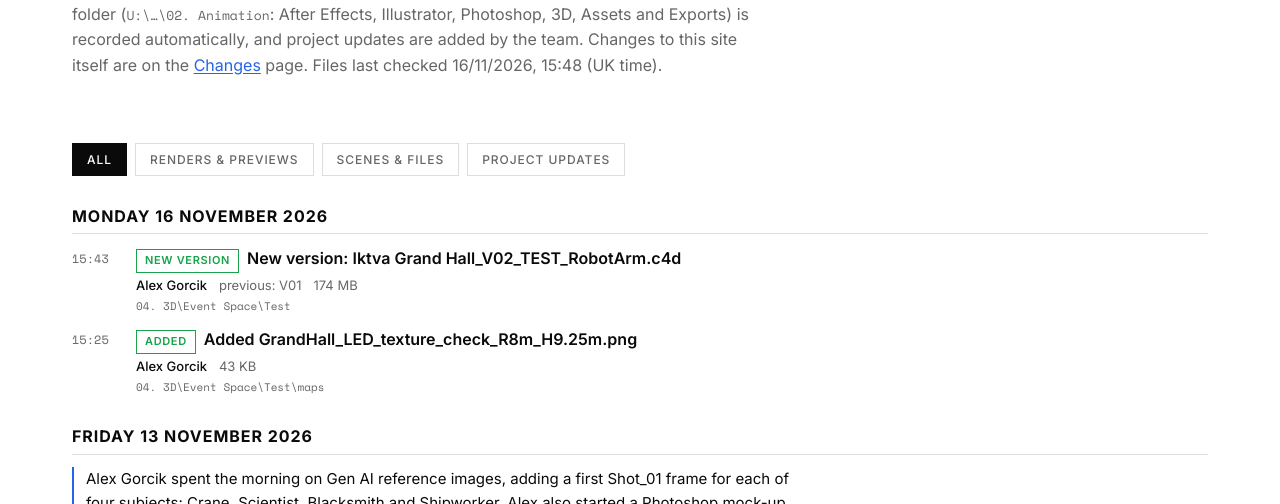
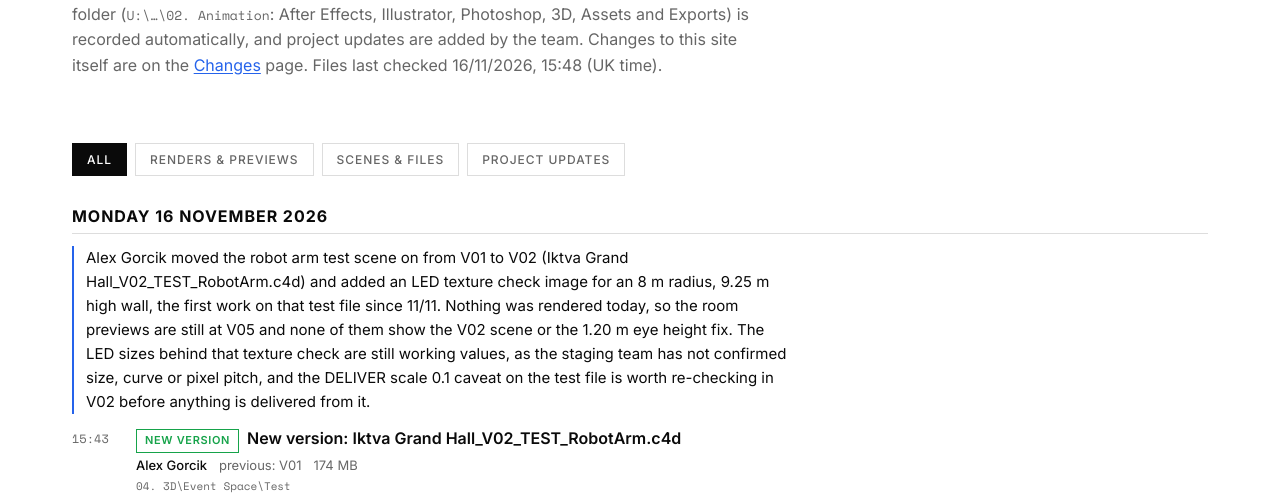
Before and after one commit to rd-code-storage/iktva, an Astro site: page /iktva/timeline in a window 1280 px wide. Shown: the part 269-773 px from the top of the page. Built offline with nearby package versions, Linux system fonts and the light colour scheme; Astro itself is replaced by a stand-in of ours.

Commit message:
Daily summary 16/11/2026
Co-Authored-By: Claude <noreply@anthropic.com>

```diff
--- a/src/content/summaries.json
+++ b/src/content/summaries.json
@@ -1,4 +1,8 @@
 [
+  {
+    "date": "2026-11-16",
+    "summary": "Alex Gorcik moved the robot arm test scene on from V01 to V02 (Iktva Grand Hall_V02_TEST_RobotArm.c4d) and added an LED texture check image for an 8 m radius, 9.25 m high wall, the first work on that test file since 11/11. Nothing was rendered today, so the room previews are still at V05 and none of them show the V02 scene or the 1.20 m eye height fix. The LED sizes behind that texture check are still working values, as the staging team has not confirmed size, curve or pixel pitch, and the DELIVER scale 0.1 caveat on the test file is worth re-checking in V02 before anything is delivered from it."
+  },
   {
     "date": "2026-11-13",
     "summary": "Alex Gorcik spent the morning on Gen AI reference images, adding a first Shot_01 frame for each of four subjects: Crane, Scientist, Blacksmith and Shipworker. Alex also started a Photoshop mock-up for the robot arm (Robot arm mock-up.psd), following the crane mock-up from yesterday. No 3D files were saved and no new renders came out today, so the robot arm room previews are still at V05 and none have been rendered since the CAM EYE A height change on 12/11."
```
Also changed, not shown: STATUS.md (+1 -0 lines).
